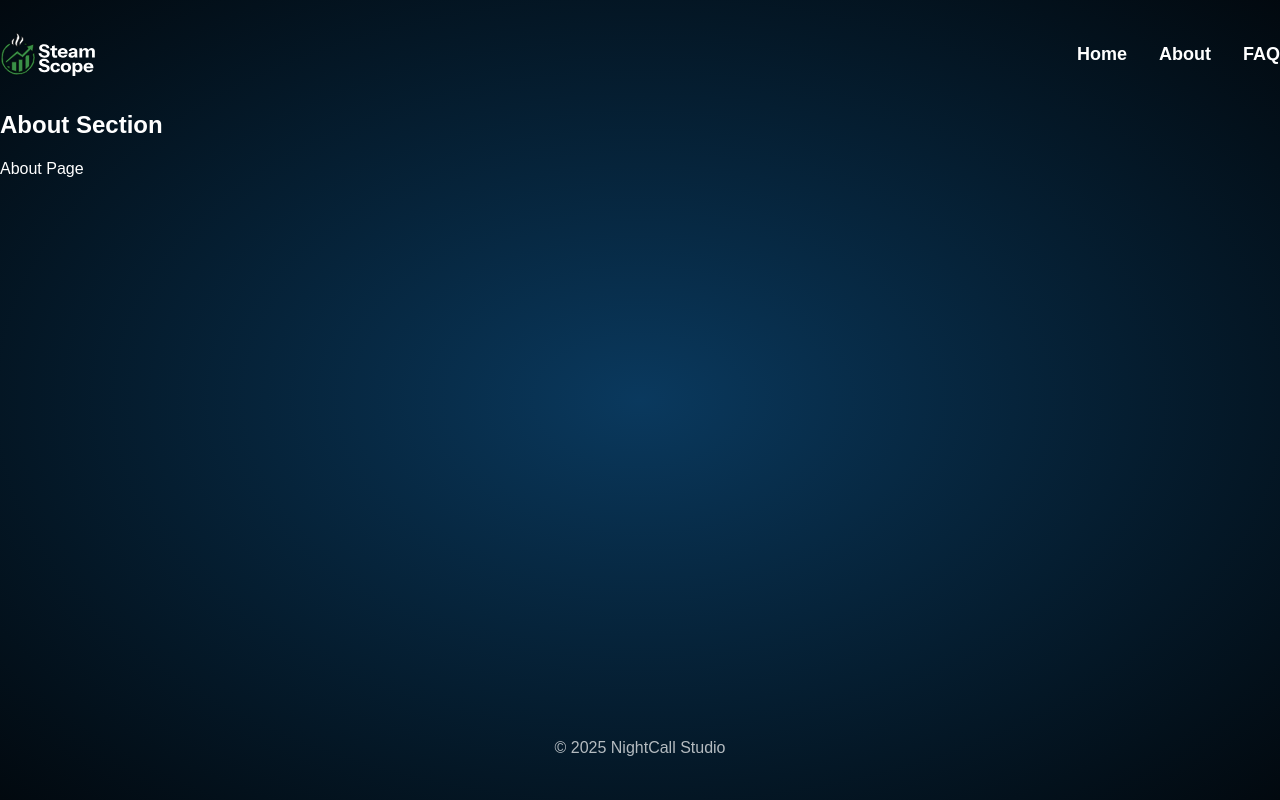
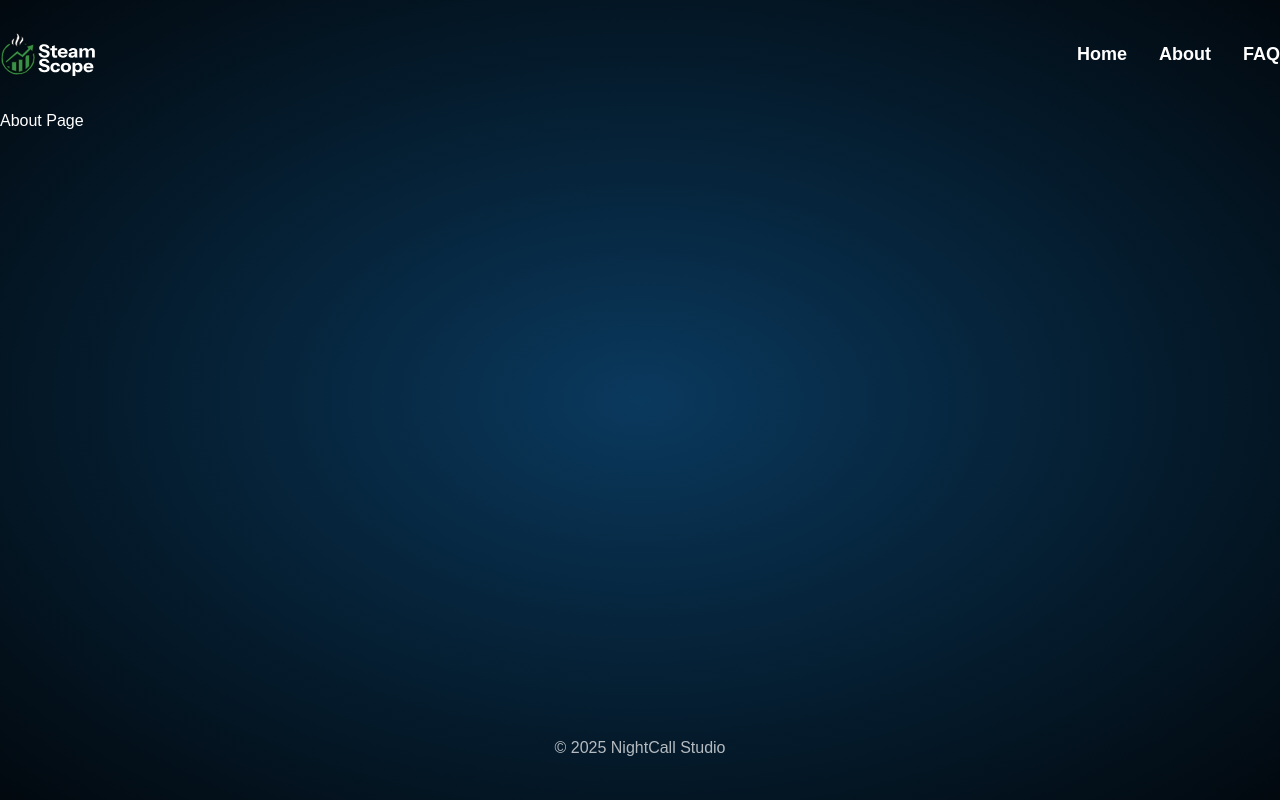
Before and after one commit to Nightcall-Studio/steam-scope, a Next.js app: page /about in a window 1280 px wide. Built offline with nearby package versions, Linux system fonts and the light colour scheme; a web font is replaced by a local one.

Commit message:
Removed Layout from FAQ & About pages

```diff
--- a/src/app/about/layout.tsx
+++ /dev/null
@@ -1,8 +0,0 @@
-export default function aboutPage({ children }: { children: React.ReactNode }) {
-  return (
-    <main>
-      <h1 className="text-2xl font-bold mb-4">About Section</h1>
-      {children}
-    </main>
-  );
-}
--- a/src/app/about/page.tsx
+++ b/src/app/about/page.tsx
@@ -1,3 +1,3 @@
 export default function aboutPage() {
-  return <div>About Page</div>;
+  return <section>About Page</section>;
 }
--- a/src/app/faq/layout.tsx
+++ /dev/null
@@ -1,8 +0,0 @@
-export default function LayoutFaq({ children }: { children: React.ReactNode }) {
-  return (
-    <main>
-      <h1 className="text-2xl font-bold mb-4">FAQ Section</h1>
-      {children}
-    </main>
-  );
-}
--- a/src/app/faq/page.tsx
+++ b/src/app/faq/page.tsx
@@ -1,3 +1,3 @@
 export default function FaqPage() {
-  return <div>FAQ Page</div>;
+  return <section>FAQ Page</section>;
 }
```
